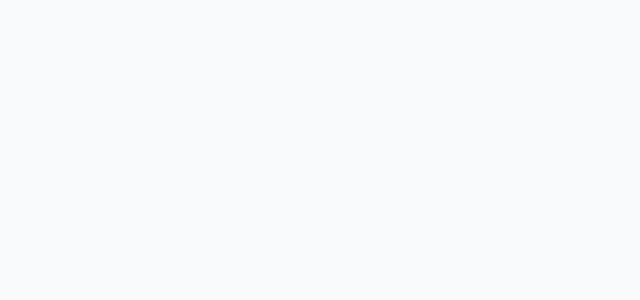
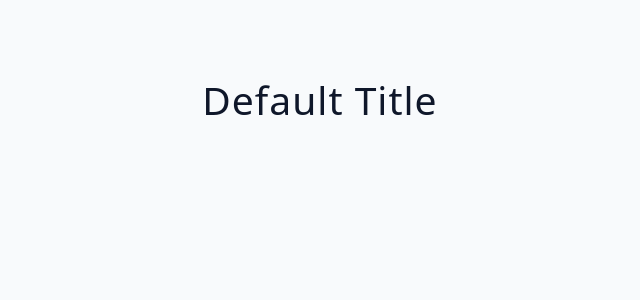
Before and after one commit to isnendyankp/cafemenu, a React (Vite) app: page / in a window 1280 px wide. Shown: the top 300 px of the page, without its empty margins (320-960 px from the left). Built offline with nearby package versions, Linux system fonts and the light colour scheme.

Commit message:
s7-196:pass in text if not default title

```diff
--- a/src/Title.jsx
+++ b/src/Title.jsx
@@ -2,10 +2,10 @@ import React from 'react'
 
 const Title = ({text}) => {
   return (
-    <div className='title'>
-
+    <div className="title">
+      <h2>{text || 'Default Title'}</h2>
     </div>
-  )
+  );
 }
 
 export default Title
@@ -14,3 +14,4 @@ export default Title
 // - s7-195:cr8 base Title component
 // - s7-195:Add prop text on title
 //-  s7-196:cr8 div with classname title
+// - s7-196:pass in text & if not will return default title
```
